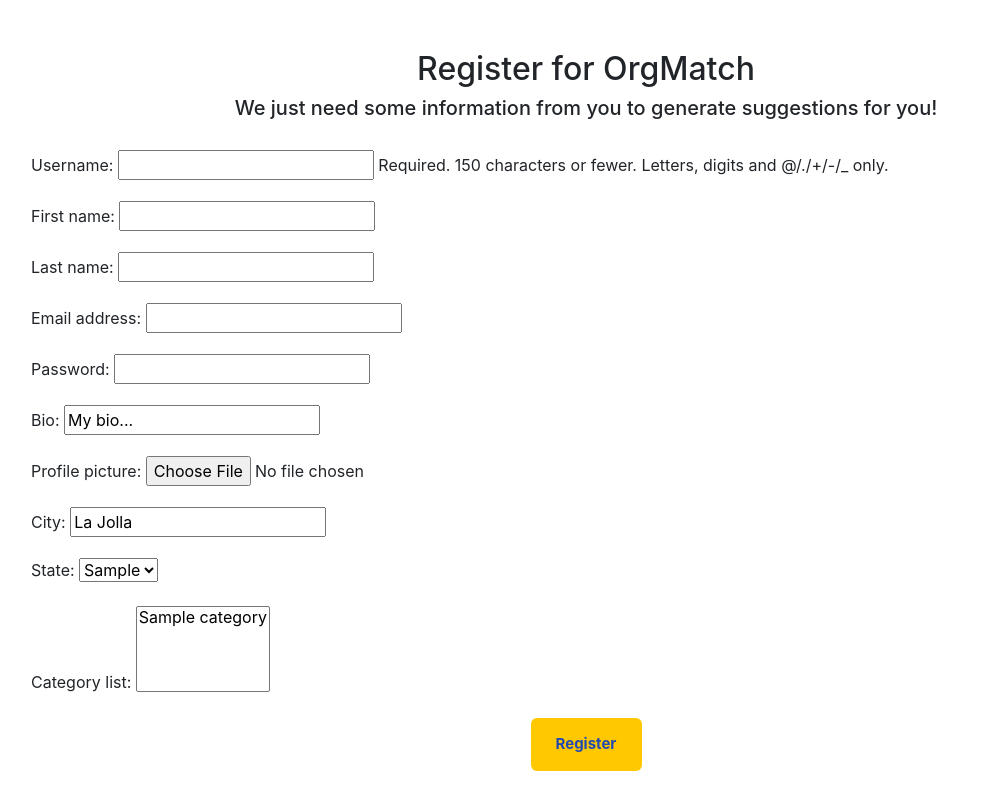
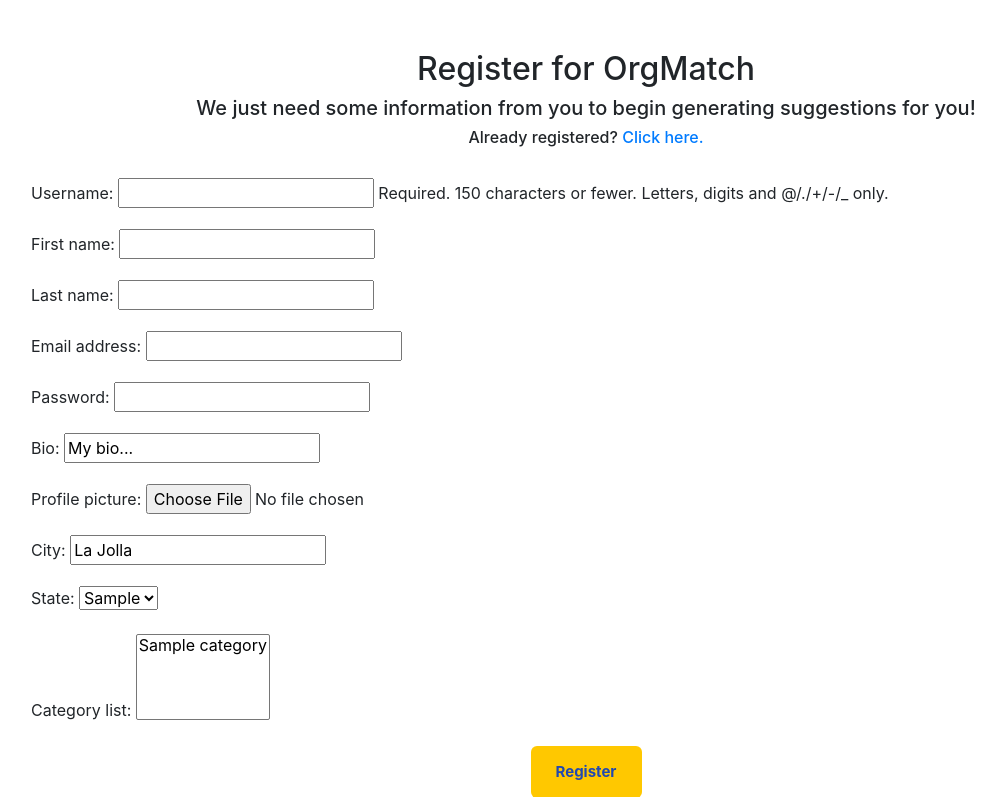
Before and after one commit to TeamSublois/OrgMatch, a Django app: page /register/ in a window 1280 px wide. Shown: the part 56-853 px from the top of the page, without its empty margins (54-1059 px from the left). Before the commit the page ends 827 px from the top, so only its background shows below. Run offline with Django 3.2, Linux system fonts and the light colour scheme; tables that the repository leaves empty hold one stand-in row (values such as "Sample post"); some libraries are stand-ins or nearby versions.

Commit message:
Add link to login.

```diff
--- a/mainapp/templates/mainapp/register.html
+++ b/mainapp/templates/mainapp/register.html
@@ -27,7 +27,12 @@
                                 {% else %}
                                     <div class="title">
                                         <h2>Register for OrgMatch</h2>
-                                        <h5>We just need some information from you to generate suggestions for you!</h5>
+                                        <h5>We just need some information from you to begin generating suggestions for you!</h5>
+                                        <h6>Already registered?
+                                            <a href="{% url 'login' %}">
+                                                Click here.
+                                            </a>
+                                        </h6>
                                     </div>
                                     <form method="post" enctype="multipart/form-data">
                                         {% csrf_token %}
```
